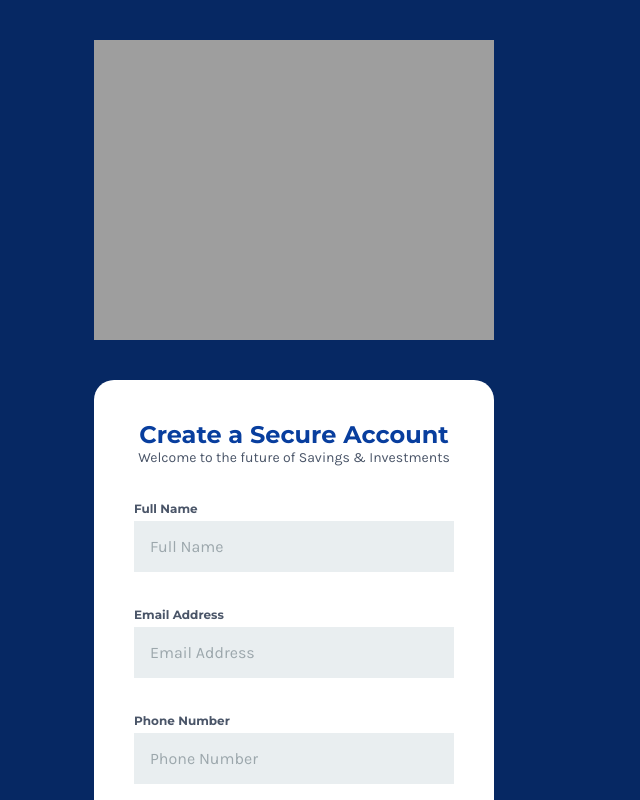
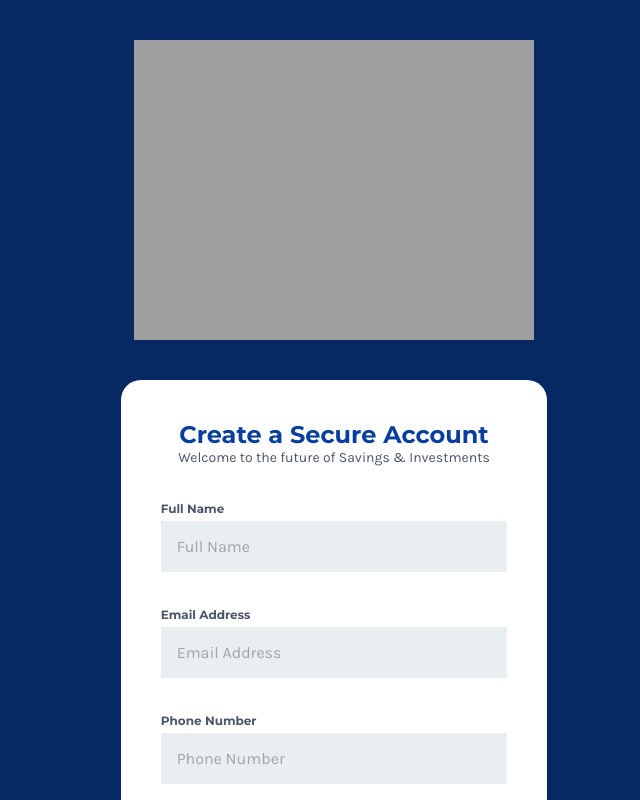
Before and after one commit to ProsperVean/piggyvest-signup, a plain HTML site: page docs/index.html in a window 1280 px wide. Shown: the top 800 px of the page, without its empty margins (306-946 px from the left). Drawn offline with Linux system fonts and the light colour scheme.

Commit message:
form wrapper modifications
I added a minimum width of 300px to the form wrapper and removed the modifications I made to the main tag in css

```diff
--- a/docs/css/style.css
+++ b/docs/css/style.css
@@ -28,12 +28,9 @@ body p {
 }
 
 body main {
-  display: -ms-grid;
   display: grid;
   grid-template-columns: repeat(12, 1fr);
   margin: auto;
-  min-width: 300px;
-  position: absolute;
 }
 
 /* This is the style for the logo */
@@ -52,6 +49,7 @@ body main {
   background-color: #fff;
   grid-row: 2/3;
   grid-column: 5/9;
+  min-width: 300px;
 }
 
 .form-title {
```
